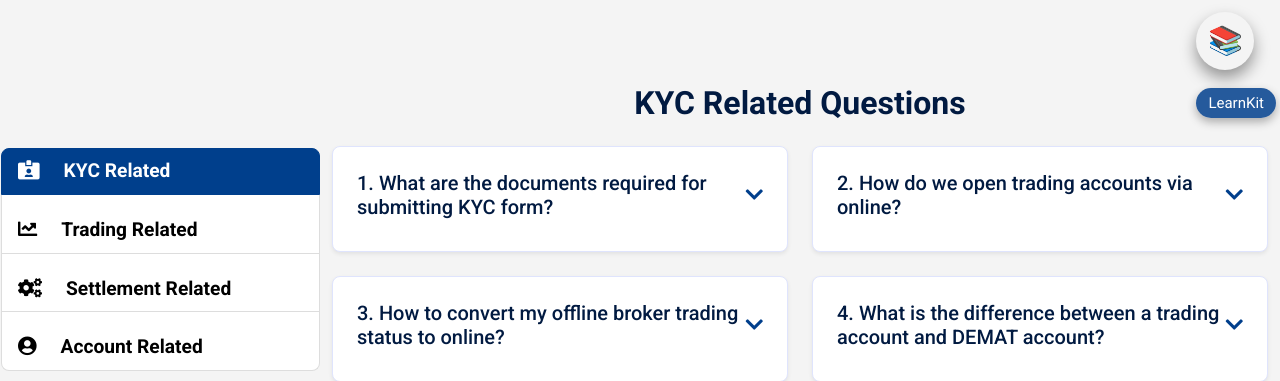
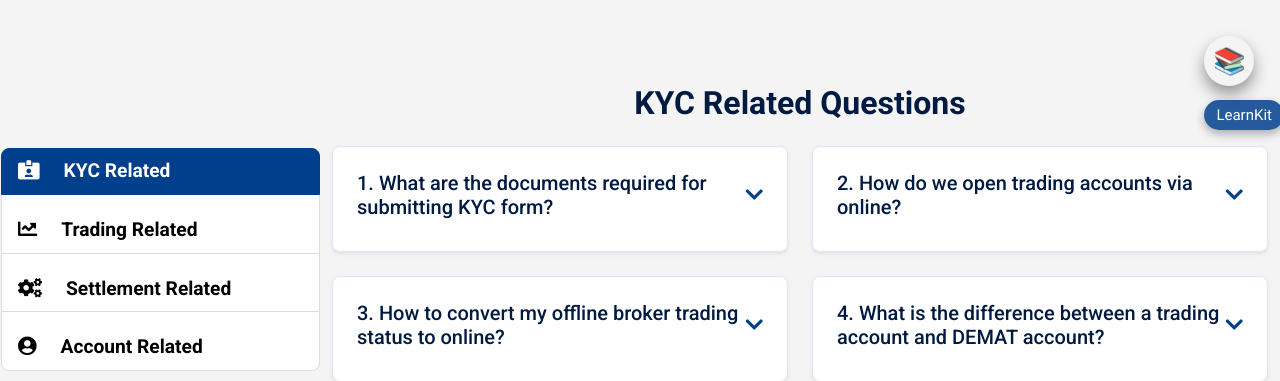
Before and after one commit to RoboPrabin/WEB-TrishaktiWebsite, a PHP site: page /faqs.html in a window 1280 px wide. Shown: the part 108-489 px from the top of the page. Run offline with PHP 8.4, Linux system fonts and the light colour scheme; some libraries are stand-ins or nearby versions.

Commit message:
same margin

```diff
--- a/css/style.css
+++ b/css/style.css
@@ -1327,13 +1327,13 @@ footer {
 
 /* Specific Icon Positions */
 .floating-icon.learn {
-  top:15%;
+  top:18%;
   animation-delay: 0.1s;
 
 }
 
 .floating-icon.login {
-  top: 33%;
+  top: 39%;
   animation: popIn 0.6s ease-out, blink 1.5s infinite, float 3s ease-in-out infinite;
 }
 
@@ -1475,10 +1475,10 @@ footer {
 
 @media (max-width: 1440px) {
     .floating-icon {
-      width: 58px;
-      height: 58px;
-      font-size: 28px;
-      line-height: 58px;
+      width: 50px;
+      height: 50px;
+      font-size: 26px;
+      line-height: 50px;
     }
 
     .sub-icon {
```
